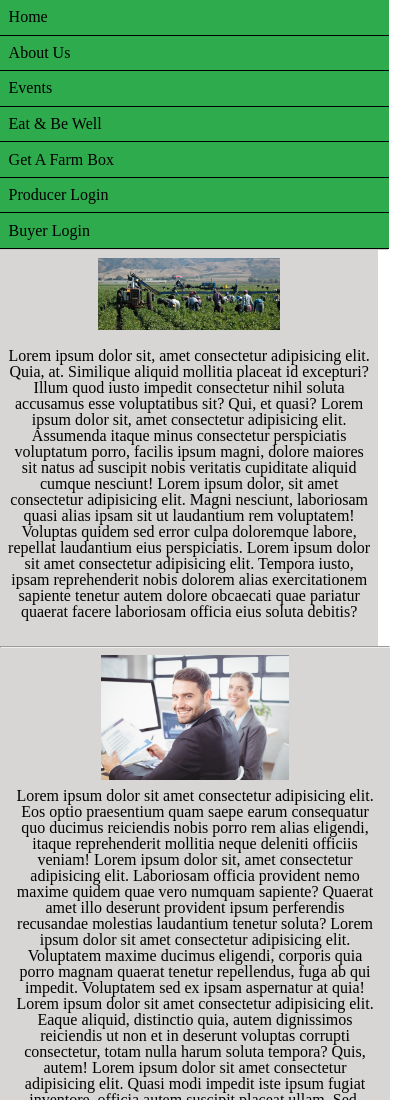
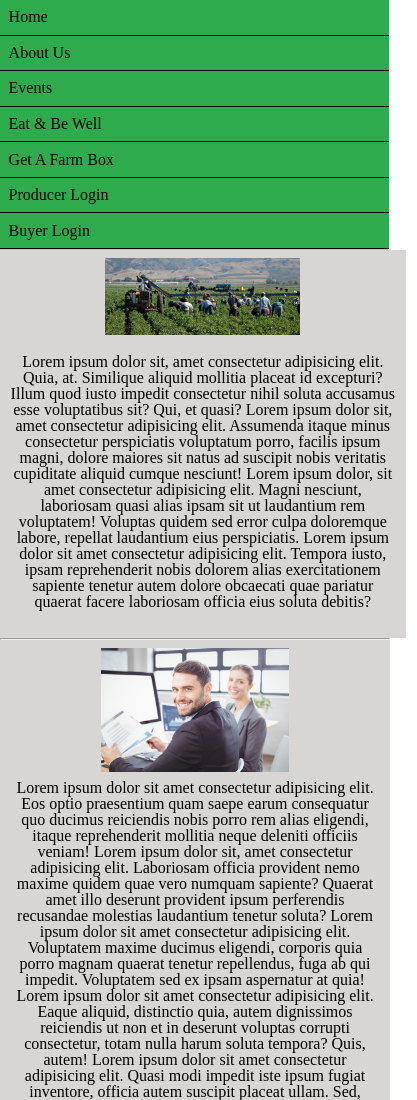
Before and after one commit to BWPT-Farm-Fresh-Produce/landingPage, a plain HTML site: page about.html in a window 390 px wide. Shown: the top 1100 px of the page, 417 px wide, since content can reach past the window. Drawn offline with Linux system fonts and the light colour scheme.

Commit message:
Update index.css

```diff
--- a/css/index.css
+++ b/css/index.css
@@ -168,7 +168,7 @@ nav a {
 @media (max-width: 500px) {
   .workers {
     flex-direction: column;
-    max-width: 93%;
+    max-width: 100%;
   }
   .workers p {
     text-align: center;
```
